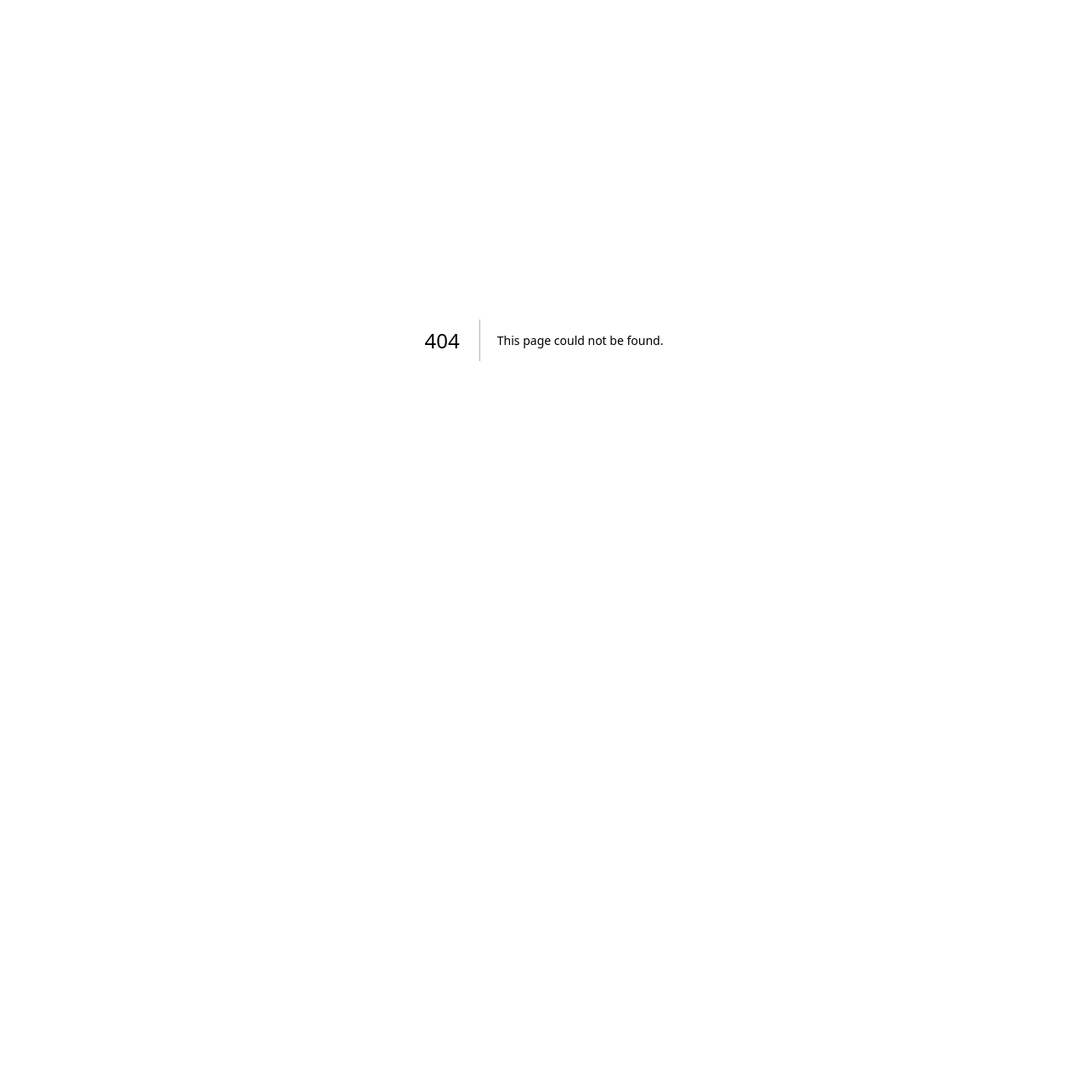
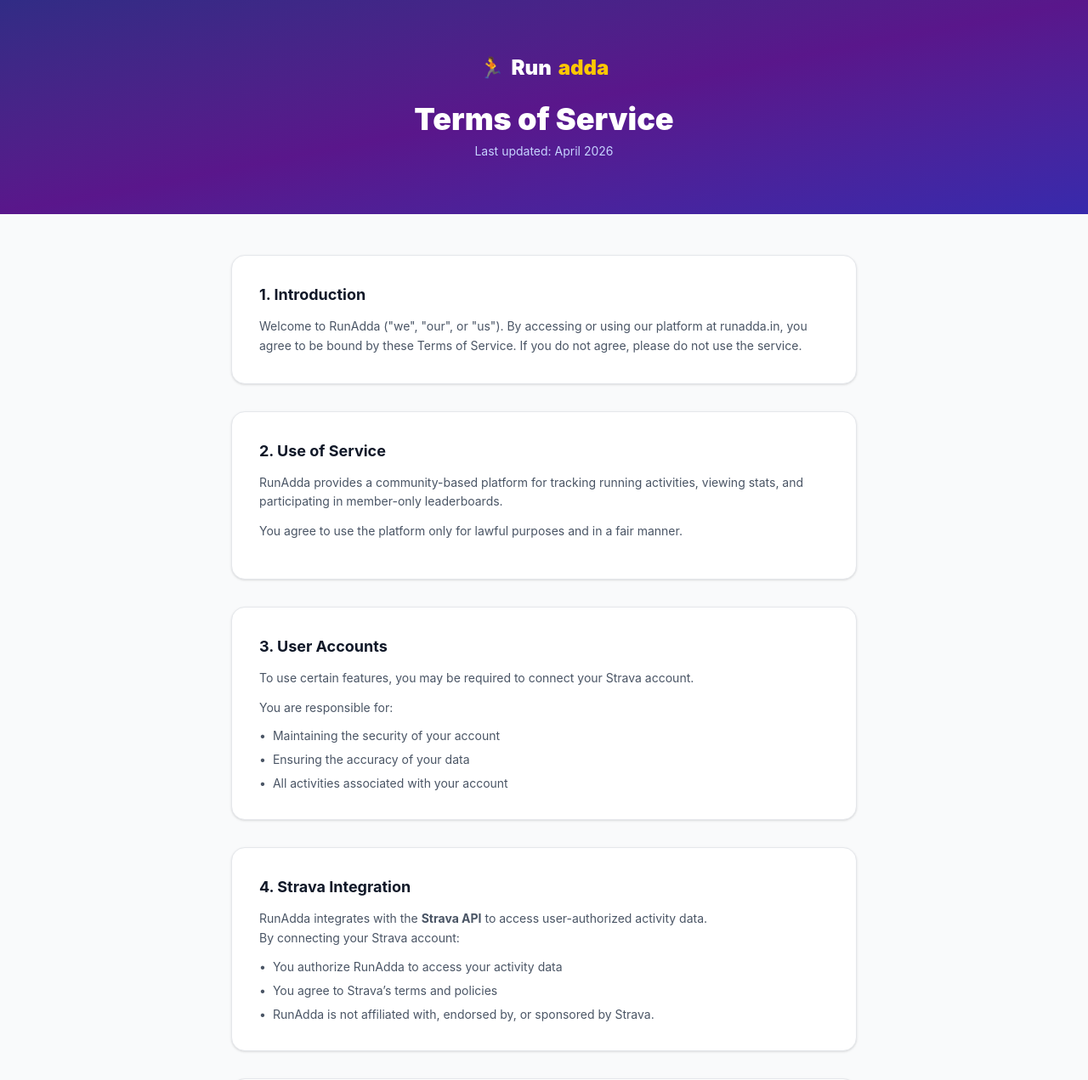
Before and after one commit to hiicoder/runadda, a Next.js app: page /terms in a window 1280 px wide. Before the commit this address had no page. Shown: the top 1271 px of the page at 85% size. Before the commit the page ends 800 px from the top, so only its background shows below. Built offline with nearby package versions, Linux system fonts and the light colour scheme.

Commit message:
Added T&S page

```diff
--- a/app/PublicHome.tsx
+++ b/app/PublicHome.tsx
@@ -500,6 +500,7 @@ function Footer() {
               <li><a href="#events" className="hover:text-white transition">Events</a></li>
               <li><a href="#contact" className="hover:text-white transition">Contact</a></li>
               <li><Link href="/privacy" className="hover:text-white transition">Privacy Policy</Link></li>
+                <li><Link href="/terms" className="hover:text-white transition">Terms of Service</Link></li>
             </ul>
           </div>
           <div>
--- /dev/null
+++ b/app/terms/page.tsx
@@ -0,0 +1,142 @@
+import type { Metadata } from "next"
+import Link from "next/link"
+
+export const metadata: Metadata = {
+  title: "Terms of Service",
+  description: "Terms of Service for RunAdda",
+  alternates: { canonical: "https://runadda.in/terms" },
+}
+
+export default function TermsPage() {
+  return (
+     <div className="min-h-screen bg-gray-50">
+      {/* Header */}
+      <div className="bg-gradient-to-br from-indigo-900 via-purple-900 to-indigo-800 py-16 px-4 text-center text-white">
+        <Link href="/" className="inline-flex items-center gap-2 font-black text-2xl mb-6">
+          <span>🏃</span> Run<span className="text-yellow-400">adda</span>
+        </Link>
+        <h1 className="text-3xl sm:text-4xl font-black">Terms of Service</h1>
+        <p className="text-indigo-200 mt-2 text-sm">Last updated: April 2026</p>
+      </div>
+
+      {/* Content */}
+      <div className="max-w-3xl mx-auto px-4 py-12 space-y-8">
+
+        <section className="bg-white rounded-2xl border border-gray-200 shadow-sm p-6 sm:p-8">
+          <h2 className="text-lg font-bold text-gray-900 mb-3">1. Introduction</h2>
+          <p className="text-gray-600 text-sm leading-relaxed">
+            Welcome to RunAdda ("we", "our", or "us"). By accessing or using our platform at runadda.in, you agree to be bound by these Terms of Service. If you do not agree, please do not use the service.
+          </p>
+        </section>
+
+        <section className="bg-white rounded-2xl border border-gray-200 shadow-sm p-6 sm:p-8">
+          <h2 className="text-lg font-bold text-gray-900 mb-3">2. Use of Service</h2>
+          <p className="text-gray-600 text-sm leading-relaxed mb-3">RunAdda provides a community-based platform for tracking running activities, viewing stats, and participating in member-only leaderboards.</p>
+         <p className="text-gray-600 text-sm leading-relaxed mb-3">You agree to use the platform only for lawful purposes and in a fair manner.</p>
+        </section>
+
+        <section className="bg-white rounded-2xl border border-gray-200 shadow-sm p-6 sm:p-8">
+          <h2 className="text-lg font-bold text-gray-900 mb-3">3. User Accounts</h2>
+          <p className="text-gray-600 text-sm leading-relaxed mb-3">To use certain features, you may be required to connect your Strava account.</p>
+          <p className="text-gray-600 text-sm leading-relaxed mb-3">You are responsible for:</p>
+          <ul className="space-y-2 text-sm text-gray-600">
+            <li className="flex gap-2"><span>•</span> Maintaining the security of your account</li>
+            <li className="flex gap-2"><span>•</span> Ensuring the accuracy of your data</li>
+            <li className="flex gap-2"><span>•</span> All activities associated with your account</li>
+          </ul>
+        </section>
+
+        <section className="bg-white rounded-2xl border border-gray-200 shadow-sm p-6 sm:p-8">
+          <h2 className="text-lg font-bold text-gray-900 mb-3">4. Strava Integration</h2>
+          <p className="text-gray-600 text-sm leading-relaxed mb-3">
+            RunAdda integrates with the <strong>Strava API</strong> to access user-authorized activity data.<br/>
+            By connecting your Strava account:
+          </p>
+            <ul className="space-y-2 text-sm text-gray-600">
+                <li className="flex gap-2"><span>•</span> You authorize RunAdda to access your activity data</li>
+                <li className="flex gap-2"><span>•</span> You agree to Strava’s terms and policies</li>
+                <li className="flex gap-2"><span>•</span> RunAdda is not affiliated with, endorsed by, or sponsored by Strava.</li>
+            </ul>
+        </section>
+
+        <section className="bg-white rounded-2xl border border-gray-200 shadow-sm p-6 sm:p-8">
+          <h2 className="text-lg font-bold text-gray-900 mb-3">5. Leaderboards & Community Rules</h2>
+          <p className="text-gray-600 text-sm leading-relaxed">
+            RunAdda provides member-only leaderboards based on activity data. By participating, you agree:
+            </p>
+             <ul className="space-y-2 text-sm text-gray-600">
+                <li className="flex gap-2"><span>•</span> Not to manipulate or falsify activity data</li>
+                <li className="flex gap-2"><span>•</span> Not to engage in unfair practices or cheating</li>
+                <li className="flex gap-2"><span>•</span> To respect other members of the community</li>
+            </ul>
+             <p className="text-gray-600 text-sm leading-relaxed">
+                We reserve the right to remove or restrict users who violate these rules.
+            </p>
+        </section>
+
+        <section className="bg-white rounded-2xl border border-gray-200 shadow-sm p-6 sm:p-8">
+          <h2 className="text-lg font-bold text-gray-900 mb-3">6. Data Usage</h2>
+          <p className="text-gray-600 text-sm leading-relaxed">
+            Your data is handled in accordance with our Privacy Policy. We use your data to:
+            </p>
+             <ul className="space-y-2 text-sm text-gray-600">
+                <li className="flex gap-2"><span>•</span> Display activity stats</li>
+                <li className="flex gap-2"><span>•</span> Generate leaderboards</li>
+                <li className="flex gap-2"><span>•</span> Improve platform features</li>
+            </ul>
+        </section>
+
+        <section className="bg-white rounded-2xl border border-gray-200 shadow-sm p-6 sm:p-8">
+          <h2 className="text-lg font-bold text-gray-900 mb-3">7. Termination</h2>
+          <p className="text-gray-600 text-sm leading-relaxed">
+            We reserve the right to suspend or terminate access to the platform at any time if users violate these Terms or misuse the service.
+            </p>
+            <p className="text-gray-600 text-sm leading-relaxed">
+            Users may stop using the service at any time by disconnecting their Strava account.
+            </p>
+        </section>
+           <section className="bg-white rounded-2xl border border-gray-200 shadow-sm p-6 sm:p-8">
+          <h2 className="text-lg font-bold text-gray-900 mb-3">8. Disclaimer</h2>
+          <p className="text-gray-600 text-sm leading-relaxed">
+           RunAdda is provided "as is" without warranties of any kind. We do not guarantee uninterrupted or error-free service.
+          </p>
+        </section>
+
+        <section className="bg-white rounded-2xl border border-gray-200 shadow-sm p-6 sm:p-8">
+          <h2 className="text-lg font-bold text-gray-900 mb-3">9. Limitation of Liability</h2>
+          <p className="text-gray-600 text-sm leading-relaxed">
+           To the maximum extent permitted by law, RunAdda shall not be liable for any indirect, incidental, or consequential damages arising from the use of the platform.
+          </p>
+        </section>
+
+        <section className="bg-white rounded-2xl border border-gray-200 shadow-sm p-6 sm:p-8">
+          <h2 className="text-lg font-bold text-gray-900 mb-3">10. Changes to Terms</h2>
+          <p className="text-gray-600 text-sm leading-relaxed">
+           We may update these Terms from time to time. Continued use of the platform after changes means you accept the updated Terms.
+          </p>
+        </section>
+
+         <section className="bg-white rounded-2xl border border-gray-200 shadow-sm p-6 sm:p-8">
+          <h2 className="text-lg font-bold text-gray-900 mb-3">11. Contact</h2>
+          <p className="text-gray-600 text-sm leading-relaxed">
+          If you have any questions about these Terms, please contact us at:
+          </p>
+           <p className="mt-3 text-sm font-semibold text-indigo-700">
+            📧 <a href="mailto:support@runadda.in@gmail.com" className="hover:underline">support@runadda.in@gmail.com</a>
+          </p>
+        </section>
+
+        <div className="text-center pt-4">
+          <Link href="/" className="inline-flex items-center gap-2 text-sm text-indigo-600 hover:underline font-medium">
+            ← Back to RunAdda
+          </Link>
+        </div>
+      </div>
+
+      {/* Footer */}
+      <div className="border-t border-gray-200 py-6 text-center text-xs text-gray-400">
+        © {new Date().getFullYear()} RunAdda. All rights reserved.
+      </div>
+    </div>
+  )
+}
```
